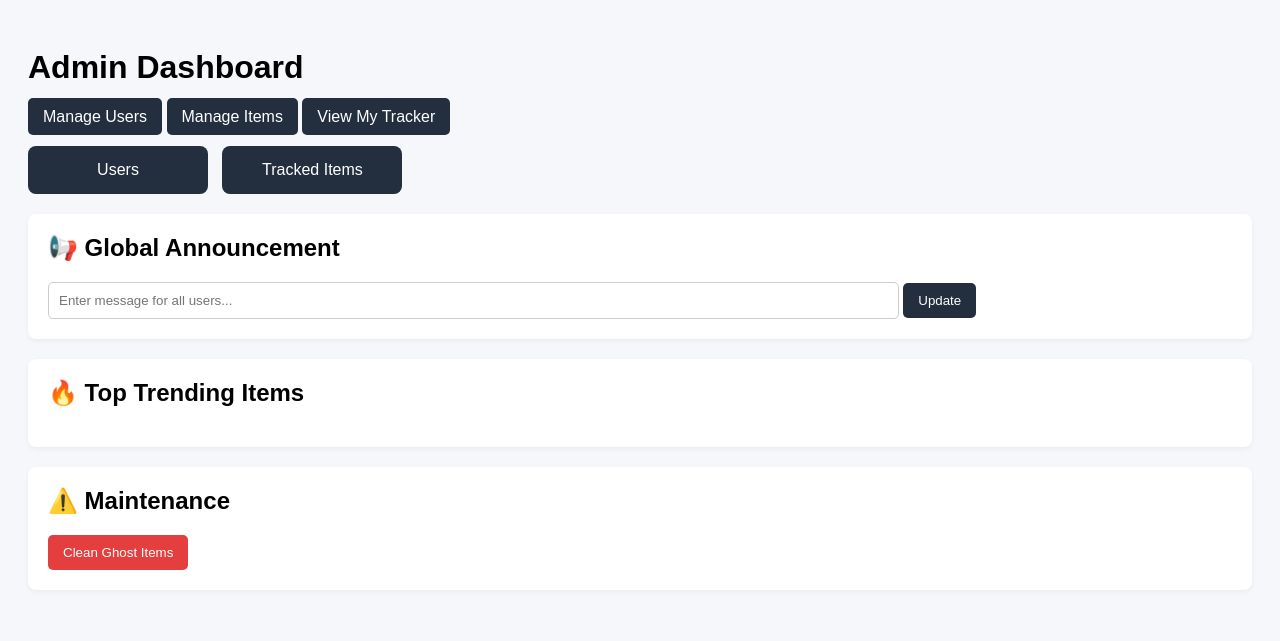
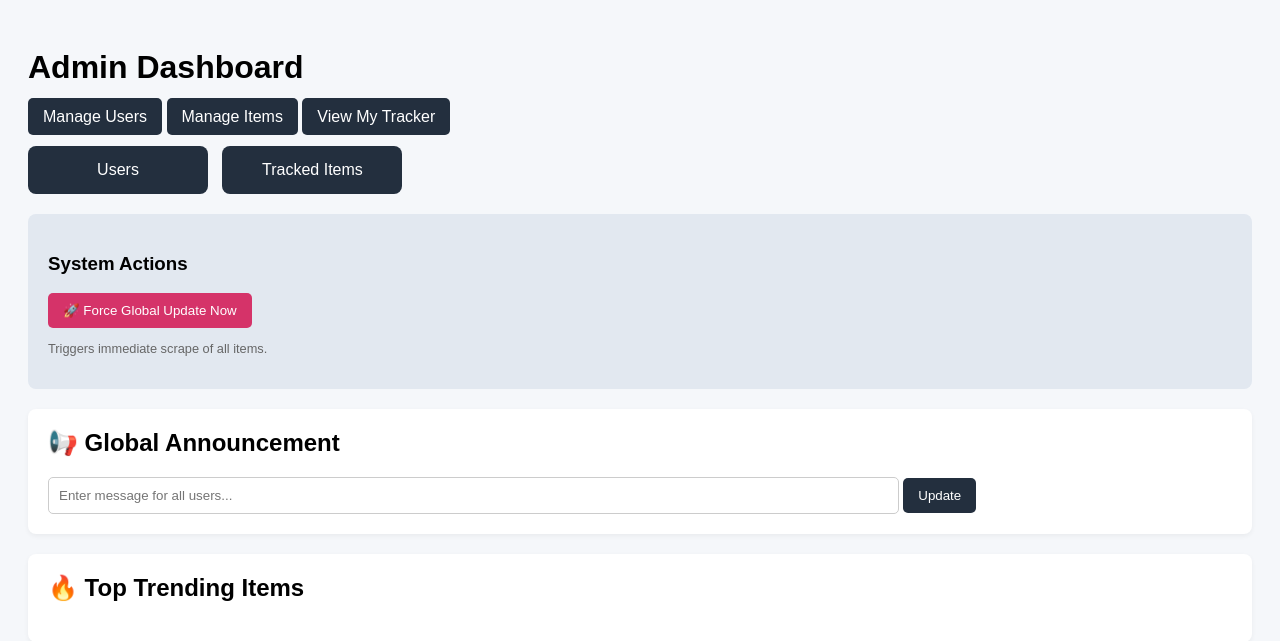
Before and after one commit to ashaari777/amazonsa-track, a Flask app: template templates/admin_dashboard.html in a window 1280 px wide. Shown: the top 641 px of the page. Before the commit the page ends 570 px from the top, so only its background shows below. Run offline with Flask 3, Linux system fonts and the light colour scheme; the template is opened without the code that fills it, so the values that code supplies are empty; some libraries are stand-ins or nearby versions.

Commit message:
Add sidebar actions for system updates
Added a sidebar section for system actions including a force update button.

```diff
--- a/templates/admin_dashboard.html
+++ b/templates/admin_dashboard.html
@@ -11,6 +11,8 @@
     .stat-num { font-size: 24px; font-weight: bold; display: block; }
     .btn { padding: 10px 15px; background: #232f3e; color: #fff; text-decoration: none; border-radius: 5px; border: none; cursor: pointer; }
     input { padding: 10px; width: 70%; border: 1px solid #ccc; border-radius: 5px; }
+
+    .sidebar-actions { margin-top: 20px; padding: 20px; background: #e2e8f0; border-radius: 8px; }
   </style>
 </head>
 <body>
@@ -26,6 +28,15 @@
       <div class="stat-box">
           <span class="stat-num">{{ total_items }}</span> Tracked Items
       </div>
+  </div>
+
+  <!-- Force Update Button -->
+  <div class="sidebar-actions">
+      <h3>System Actions</h3>
+      <form method="post" action="{{ url_for('force_update') }}">
+          <button class="btn" style="background: #d53369;">🚀 Force Global Update Now</button>
+      </form>
+      <p style="font-size:0.8em; color:#666;">Triggers immediate scrape of all items.</p>
   </div>
 
   <div class="card" style="margin-top: 20px;">
```
